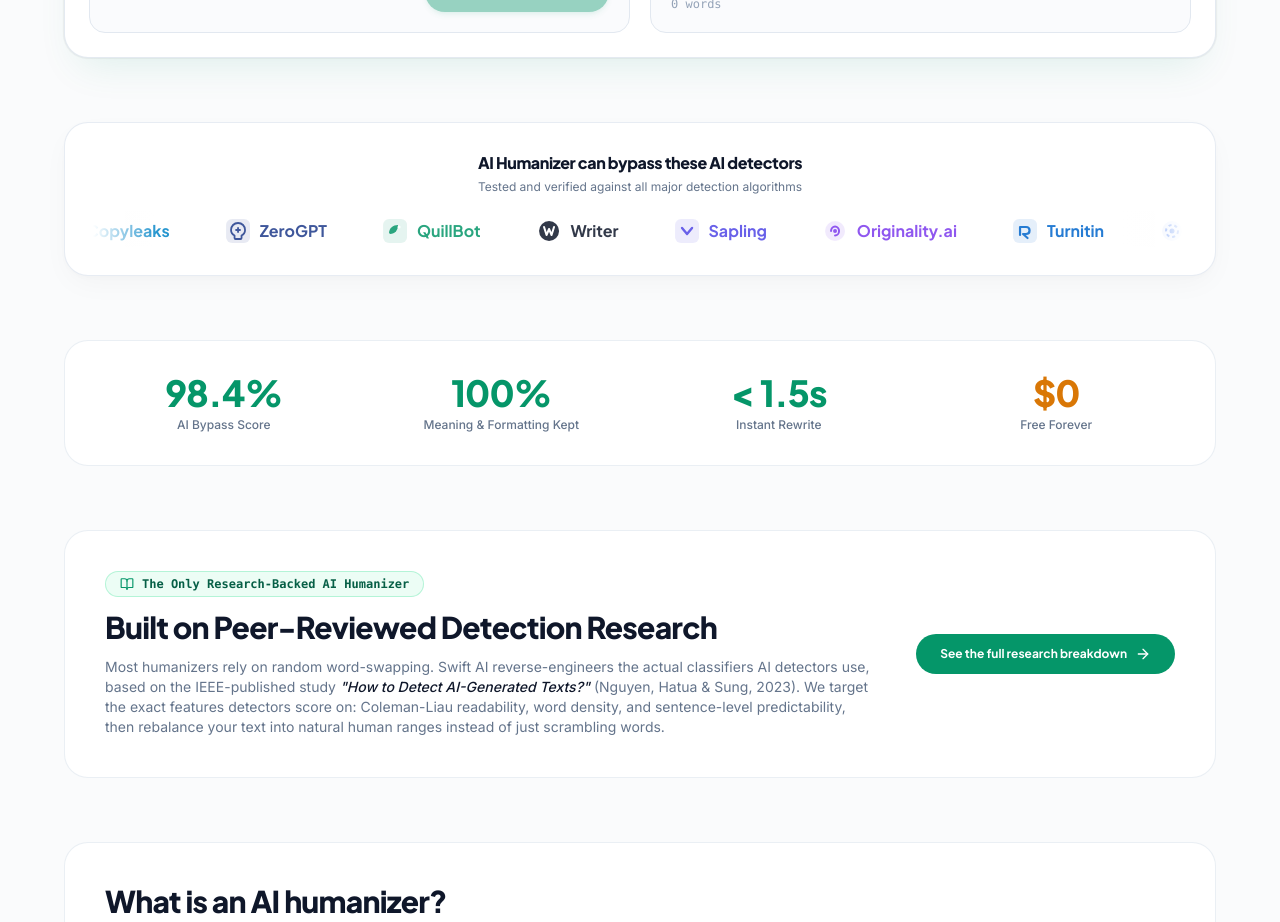
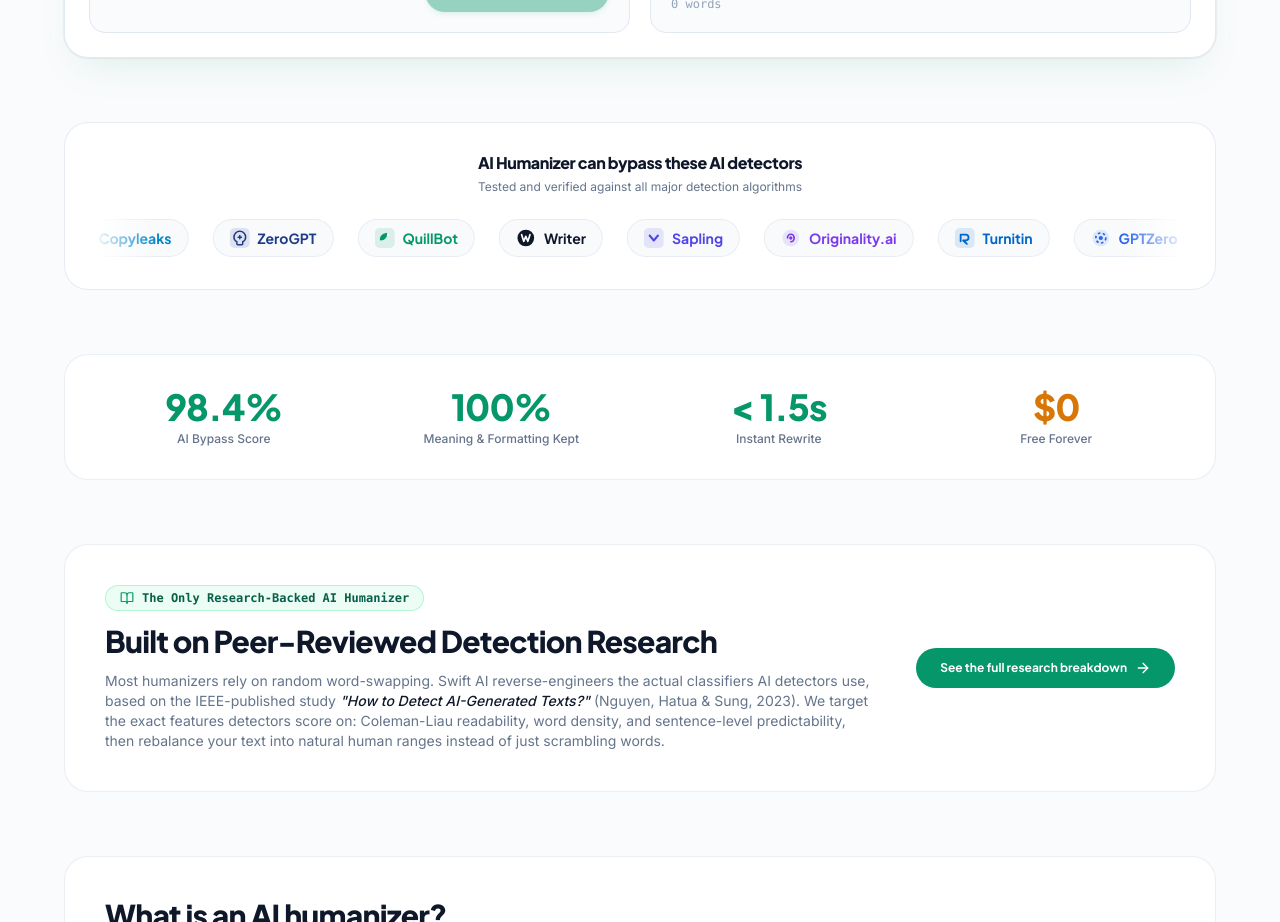
Before and after one commit to akashojha2011-jpg/swift-ai-humanizer, a Next.js app: page / in a window 1280 px wide. Shown: the part 980-1902 px from the top of the page. Built offline with nearby package versions, Linux system fonts and the light colour scheme.

Commit message:
Fix SVG icon sizing and restore clean rounded pill badges in DetectorMarquee

```diff
--- a/components/DetectorMarquee.tsx
+++ b/components/DetectorMarquee.tsx
@@ -13,7 +13,7 @@
     name: "Turnitin",
     color: "text-[#0066CC] dark:text-[#3399FF]",
     icon: (
-      <svg className="w-6 h-6 shrink-0" viewBox="0 0 24 24" fill="none">
+      <svg width={20} height={20} className="w-5 h-5 shrink-0" viewBox="0 0 24 24" fill="none">
         <rect width="24" height="24" rx="6" fill="#0066CC" fillOpacity="0.12" />
         <path d="M7 16V8M7 8H13C15 8 16.5 9.5 16.5 11.5C16.5 13.5 15 15 13 15H10L14.5 19" stroke="#0066CC" strokeWidth="2.2" strokeLinecap="round" strokeLinejoin="round" />
       </svg>
@@ -23,7 +23,7 @@
     name: "GPTZero",
     color: "text-[#2563EB] dark:text-[#60A5FA]",
     icon: (
-      <svg className="w-6 h-6 shrink-0" viewBox="0 0 24 24" fill="none">
+      <svg width={20} height={20} className="w-5 h-5 shrink-0" viewBox="0 0 24 24" fill="none">
         <circle cx="12" cy="12" r="10" fill="#2563EB" fillOpacity="0.12" />
         <circle cx="12" cy="12" r="6" stroke="#2563EB" strokeWidth="2" strokeDasharray="3 3" />
         <circle cx="12" cy="12" r="2.5" fill="#2563EB" />
@@ -34,7 +34,7 @@
     name: "Copyleaks",
     color: "text-[#0284C7] dark:text-[#38BDF8]",
     icon: (
-      <svg className="w-6 h-6 shrink-0" viewBox="0 0 24 24" fill="none">
+      <svg width={20} height={20} className="w-5 h-5 shrink-0" viewBox="0 0 24 24" fill="none">
         <circle cx="12" cy="12" r="10" fill="#0284C7" fillOpacity="0.12" stroke="#0284C7" strokeWidth="1.8" />
         <path d="M14.5 8.5C13.5 7.5 11.5 7.5 10 9C8.5 10.5 8.5 13.5 10 15C11.5 16.5 13.5 16.5 14.5 15.5" stroke="#0284C7" strokeWidth="2.2" strokeLinecap="round" />
       </svg>
@@ -44,7 +44,7 @@
     name: "ZeroGPT",
     color: "text-[#1E3A8A] dark:text-[#93C5FD]",
     icon: (
-      <svg className="w-6 h-6 shrink-0" viewBox="0 0 24 24" fill="none">
+      <svg width={20} height={20} className="w-5 h-5 shrink-0" viewBox="0 0 24 24" fill="none">
         <rect width="24" height="24" rx="6" fill="#1E3A8A" fillOpacity="0.12" />
         <path d="M12 4C8 4 5 7 5 11C5 13.5 6.5 15.5 8.5 16.5V19C8.5 19.5 9 20 9.5 20H14.5C15 20 15.5 19.5 15.5 19V16.5C17.5 15.5 19 13.5 19 11C19 7 16 4 12 4Z" stroke="#1E3A8A" strokeWidth="1.8" strokeLinecap="round" strokeLinejoin="round" />
         <path d="M10 11L14 11M12 9L12 13" stroke="#1E3A8A" strokeWidth="1.8" strokeLinecap="round" />
@@ -55,7 +55,7 @@
     name: "QuillBot",
     color: "text-[#059669] dark:text-[#34D399]",
     icon: (
-      <svg className="w-6 h-6 shrink-0" viewBox="0 0 24 24" fill="none">
+      <svg width={20} height={20} className="w-5 h-5 shrink-0" viewBox="0 0 24 24" fill="none">
         <rect width="24" height="24" rx="6" fill="#059669" fillOpacity="0.12" />
         <path d="M6 14C6 9 10 6 15 6C15 11 12 15 7 15" fill="#059669" />
         <circle cx="16" cy="8" r="1.5" fill="white" />
@@ -66,7 +66,7 @@
     name: "Writer",
     color: "text-[#0F172A] dark:text-white",
     icon: (
-      <svg className="w-6 h-6 shrink-0" viewBox="0 0 24 24" fill="none">
+      <svg width={20} height={20} className="w-5 h-5 shrink-0" viewBox="0 0 24 24" fill="none">
         <circle cx="12" cy="12" r="10" fill="#0F172A" />
         <path d="M7 8L9.5 16L12 10L14.5 16L17 8" stroke="white" strokeWidth="2" strokeLinecap="round" strokeLinejoin="round" />
       </svg>
@@ -76,7 +76,7 @@
     name: "Sapling",
     color: "text-[#4F46E5] dark:text-[#818CF8]",
     icon: (
-      <svg className="w-6 h-6 shrink-0" viewBox="0 0 24 24" fill="none">
+      <svg width={20} height={20} className="w-5 h-5 shrink-0" viewBox="0 0 24 24" fill="none">
         <rect width="24" height="24" rx="6" fill="#4F46E5" fillOpacity="0.12" />
         <path d="M7 9L12 15L17 9" stroke="#4F46E5" strokeWidth="2.4" strokeLinecap="round" strokeLinejoin="round" />
       </svg>
@@ -86,7 +86,7 @@
     name: "Originality.ai",
     color: "text-[#7C3AED] dark:text-[#A78BFA]",
     icon: (
-      <svg className="w-6 h-6 shrink-0" viewBox="0 0 24 24" fill="none">
+      <svg width={20} height={20} className="w-5 h-5 shrink-0" viewBox="0 0 24 24" fill="none">
         <circle cx="12" cy="12" r="10" fill="#7C3AED" fillOpacity="0.12" />
         <path d="M8 12C8 9.5 9.8 7.5 12 7.5C14.2 7.5 16 9.5 16 12C16 14.5 14.2 16.5 12 16.5" stroke="#7C3AED" strokeWidth="2" strokeLinecap="round" />
         <circle cx="12" cy="12" r="2" fill="#7C3AED" />
@@ -100,7 +100,7 @@
   const marqueeList = [...DETECTORS, ...DETECTORS, ...DETECTORS];
 
   return (
-    <div className="bg-white dark:bg-slate-900 border border-slate-200/80 dark:border-slate-800 rounded-3xl p-6 sm:p-7 shadow-float max-w-6xl mx-auto space-y-4 overflow-hidden transition-colors">
+    <div className="bg-white dark:bg-slate-900 border border-slate-200/80 dark:border-slate-800 rounded-3xl p-6 sm:p-7 shadow-xs max-w-6xl mx-auto space-y-4 overflow-hidden transition-colors">
       <div className="text-center space-y-1">
         <h3 className="font-heading font-extrabold text-sm sm:text-base text-slate-900 dark:text-white tracking-tight">
           AI Humanizer can bypass these AI detectors
@@ -116,14 +116,14 @@
         <div className="absolute top-0 left-0 bottom-0 w-16 bg-gradient-to-r from-white dark:from-slate-900 to-transparent z-10 pointer-events-none" />
         <div className="absolute top-0 right-0 bottom-0 w-16 bg-gradient-to-l from-white dark:from-slate-900 to-transparent z-10 pointer-events-none" />
 
-        <div className="flex w-max items-center gap-10 sm:gap-14 animate-marquee hover:[animation-play-state:paused]">
+        <div className="flex w-max items-center gap-4 sm:gap-6 animate-marquee hover:[animation-play-state:paused]">
           {marqueeList.map((detector, idx) => (
             <div
               key={idx}
-              className="flex items-center gap-2.5 shrink-0 opacity-85 hover:opacity-100 transition-opacity cursor-default hover:scale-105"
+              className="flex items-center gap-2 px-4 py-2 rounded-full bg-slate-50 dark:bg-slate-800/60 border border-slate-200/70 dark:border-slate-700/80 shrink-0 hover:border-emerald-500/40 dark:hover:border-emerald-500/40 transition-all shadow-2xs group"
             >
               {detector.icon}
-              <span className={`font-heading font-bold text-sm sm:text-base ${detector.color}`}>
+              <span className={`font-heading font-bold text-xs sm:text-sm ${detector.color} group-hover:scale-105 transition-transform`}>
                 {detector.name}
               </span>
             </div>
```
